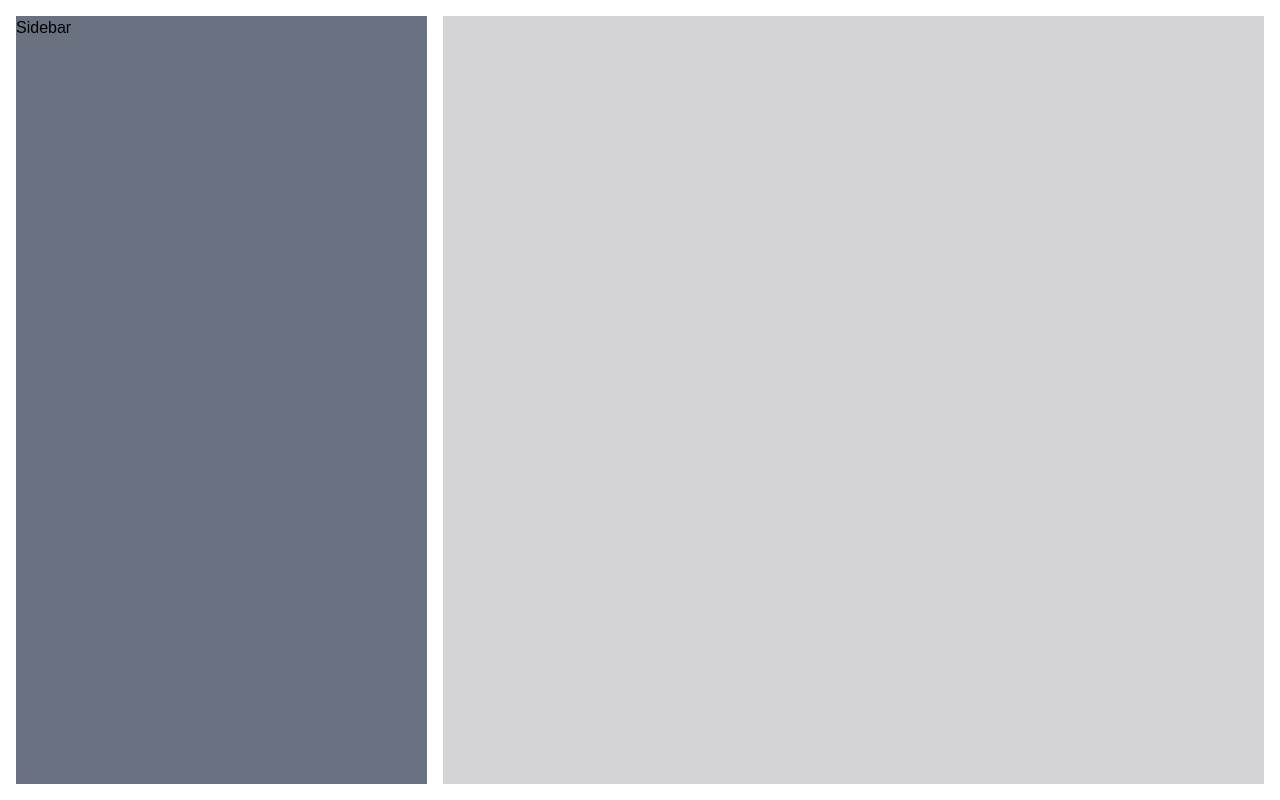
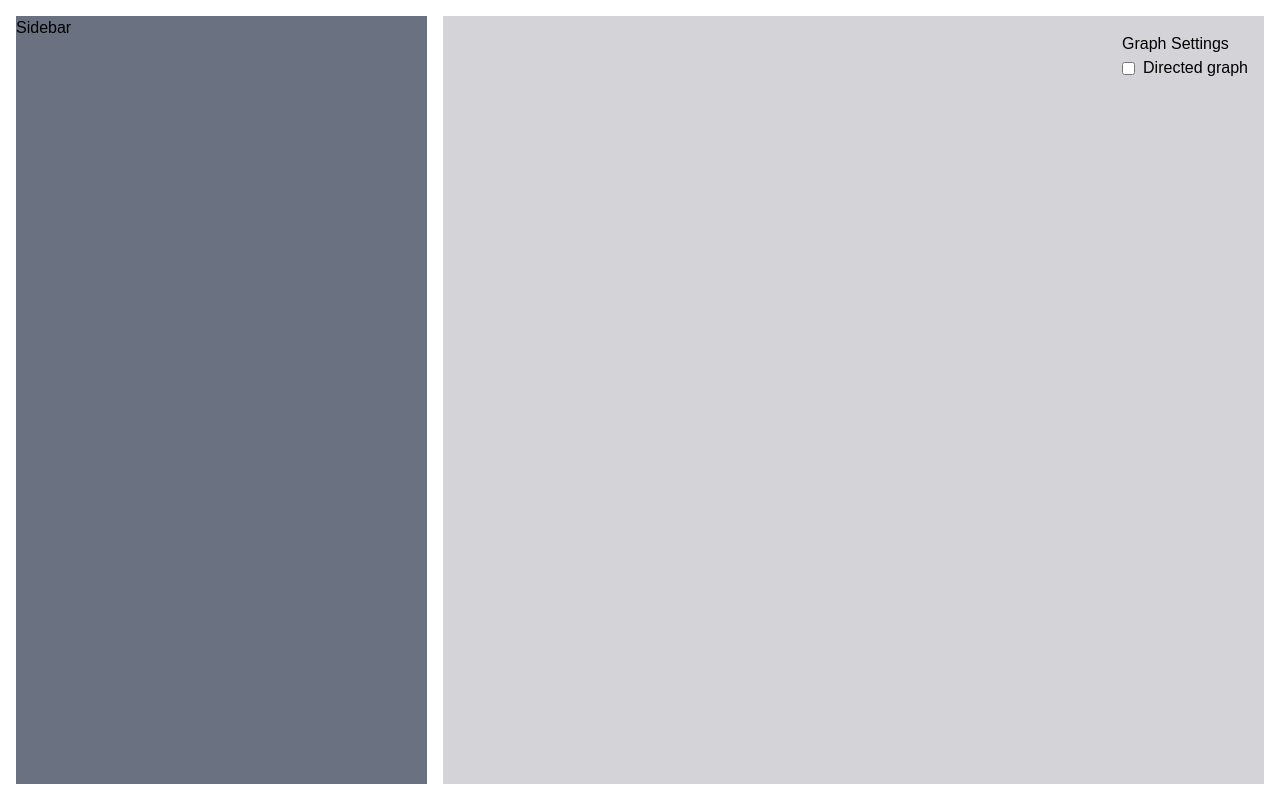
Before and after one commit to NagyMarton2004/math-alp, a Next.js app: page / in a window 1280 px wide. Built offline with nearby package versions, Linux system fonts and the light colour scheme.

Commit message:
Set up graph settings and implement isDirected option

```diff
--- /dev/null
+++ b/components/Graph.tsx
@@ -0,0 +1,120 @@
+"use client"
+import React, {useEffect, useRef} from 'react'
+import cytoscape from 'cytoscape';
+
+type graphSettings = {
+  isDirected: boolean,
+}
+
+type graphProps = {
+  graphSettings: graphSettings,
+}
+
+const Graph = ({graphSettings}: graphProps) => {
+    const cyRef = useRef<HTMLDivElement | null>(null);
+    const cyInstance = useRef<cytoscape.Core | null>(null);
+    const nodeIdCounter = useRef<number>(1);
+    const currentSourceId = useRef<string | null>(null);
+
+    useEffect(() => {
+
+        if (!cyRef.current) return;
+
+        cyInstance.current = cytoscape({
+        container: cyRef.current,
+        style: [
+            {
+            selector: 'node',
+            style: {
+                'background-color': '#6366f1',
+                'label': 'data(id)',
+                'color': '#fff',
+                'text-valign': 'center',
+                'text-halign': 'center',
+                'font-size': '12px',
+            }
+            },
+            {
+            selector: 'edge',
+            style: {
+                'width': 2,
+                'line-color': '#a1a1aa',
+                'target-arrow-color': '#a1a1aa',
+                'target-arrow-shape': "none",
+                'curve-style': 'bezier',
+            }
+            }
+        ],
+        layout: { name: 'grid' },
+        });
+
+
+        cyInstance.current.on('tap', (e) =>{
+            if (e.target !== cyInstance.current) return;
+
+            const newId = `${nodeIdCounter.current}`;
+            const pos = e.position;
+
+            cyInstance.current?.add({
+                data: { id: newId },
+                position: { x: pos.x, y:pos.y },
+            });
+
+            nodeIdCounter.current++;
+        })
+
+        cyInstance.current.on('cxttap', (e) => {
+
+            if (e.target === cyInstance.current || !e.target.isNode()) {
+                if (currentSourceId.current) {
+                cyInstance.current?.$(`#${currentSourceId.current}`).style('background-color', '#6366f1');
+                currentSourceId.current = null;
+                }
+                return;
+            }
+
+            if (!currentSourceId.current) {
+                currentSourceId.current = e.target.data('id');
+                cyInstance.current?.$(`#${currentSourceId.current}`).style('background-color', '#f59e0b');
+            } else {
+                const targetId = e.target.data('id');
+                const edgeId = `${currentSourceId.current}-${targetId}`;
+                const alreadyExists = (cyInstance.current?.edges(`[source = "${currentSourceId.current}"][target = "${targetId}"]`)?.length ?? 0) > 0;
+                if (!alreadyExists) {
+                    cyInstance.current?.add({
+                        group: "edges",
+                        data: {
+                            id: edgeId,
+                            source: currentSourceId.current,
+                            target: targetId,
+                        },
+                    });
+                }
+                cyInstance.current?.$(`#${currentSourceId.current}`).style('background-color', '#6366f1');
+                currentSourceId.current = null;
+            }
+
+        });
+
+        return () => {
+            cyInstance.current?.destroy();
+        };
+    }, []);
+
+    useEffect(() => {
+       if (!cyInstance.current) return;
+            cyInstance.current.style()
+            .selector('edge')
+            .style({
+                'target-arrow-shape': graphSettings.isDirected ? 'triangle' : 'none',
+            })
+            .update();
+    },[graphSettings.isDirected])
+
+
+  return (
+    <div ref={cyRef} className='h-full w-full' />
+  )
+}
+
+export default Graph
--- /dev/null
+++ b/components/GraphSettings.tsx
@@ -0,0 +1,31 @@
+import React from 'react'
+
+type graphSettings = {
+  isDirected: boolean,
+}
+
+type graphSettingsProps = {
+  graphSettings: graphSettings,
+  setGraphSettings: React.Dispatch<React.SetStateAction<graphSettings>>,
+}
+
+const GraphSettings = ({ graphSettings, setGraphSettings }: graphSettingsProps) => {
+  return (
+     <div className='absolute top-0 right-0 p-4'>
+        <h1>Graph Settings</h1>
+        <label className=' flex items-center gap-2'>
+                <input
+                type='checkbox'
+                checked={graphSettings.isDirected}
+                onChange={(e) => setGraphSettings(prev => ({
+                    ...prev,
+                    isDirected: e.target.checked,
+                }))}
+                />
+                Directed graph
+        </label>
+    </div>
+  )
+}
+
+export default GraphSettings
--- a/components/Workspace.tsx
+++ b/components/Workspace.tsx
@@ -1,106 +1,25 @@
 "use client"
-import React, {useEffect, useRef} from 'react'
-import cytoscape from 'cytoscape';
+import React, {useState} from 'react'
+import Graph from './Graph';
+import GraphSettings from './GraphSettings';
 
 
+type graphSettings = {
+    isDirected: boolean,
+}
+
 const Workspace = () => {
-    const cyRef = useRef<HTMLDivElement | null>(null);
-    const cyInstance = useRef<cytoscape.Core | null>(null);
-    const nodeIdCounter = useRef<number>(1);
-    const currentSourceId = useRef<string | null>(null);
-
-    useEffect(() => {
-
-        if (!cyRef.current) return;
+    const [graphSettings, setGraphSettings] = useState<graphSettings>({
+        isDirected: false,
+    });
+    return (
+    <div className='relative bg-zinc-300 h-full w-full'>
+        <Graph graphSettings={graphSettings}/>
+        <GraphSettings graphSettings={graphSettings} setGraphSettings={setGraphSettings}/>
+    </div>
 
 
-
-        cyInstance.current = cytoscape({
-        container: cyRef.current,
-        style: [
-            {
-            selector: 'node',
-            style: {
-                'background-color': '#6366f1',
-                'label': 'data(id)',
-                'color': '#fff',
-                'text-valign': 'center',
-                'text-halign': 'center',
-                'font-size': '12px',
-            }
-            },
-            {
-            selector: 'edge',
-            style: {
-                'width': 2,
-                'line-color': '#a1a1aa',
-                'target-arrow-color': '#a1a1aa',
-                'target-arrow-shape': 'triangle',
-                'curve-style': 'bezier',
-            }
-            }
-        ],
-        layout: { name: 'grid' },
-        });
-
-
-        cyInstance.current.on('tap', (e) =>{
-            if (e.target !== cyInstance.current) return;
-
-            const newId = `${nodeIdCounter.current}`;
-            const pos = e.position;
-
-            cyInstance.current?.add({
-                data: { id: newId },
-                position: { x: pos.x, y:pos.y },
-            });
-
-            nodeIdCounter.current++;
-        })
-
-        cyInstance.current.on('cxttap', (e) => {
-
-            if (e.target === cyInstance.current || !e.target.isNode()) {
-                if (currentSourceId.current) {
-                cyInstance.current?.$(`#${currentSourceId.current}`).style('background-color', '#6366f1');
-                currentSourceId.current = null;
-                }
-                return;
-            }
-
-            if (!currentSourceId.current) {
-                currentSourceId.current = e.target.data('id');
-                cyInstance.current?.$(`#${currentSourceId.current}`).style('background-color', '#f59e0b');
-            } else {
-                const targetId = e.target.data('id');
-                const edgeId = `${currentSourceId.current}-${targetId}`;
-                const alreadyExists = (cyInstance.current?.edges(`[source = "${currentSourceId.current}"][target = "${targetId}"]`)?.length ?? 0) > 0;
-                if (!alreadyExists) {
-                    cyInstance.current?.add({
-                        group: "edges",
-                        data: {
-                            id: edgeId,
-                            source: currentSourceId.current,
-                            target: targetId,
-                        },
-                    });
-                }
-                cyInstance.current?.$(`#${currentSourceId.current}`).style('background-color', '#6366f1');
-                currentSourceId.current = null;
-            }
-
-        });
-
-
-
-        return () => {
-            cyInstance.current?.destroy();
-        };
-    }, []);
-
-  return (
-    <div ref={cyRef} className='bg-zinc-300 h-full w-full' />
-  )
+    )
 }
 
 export default Workspace
```
